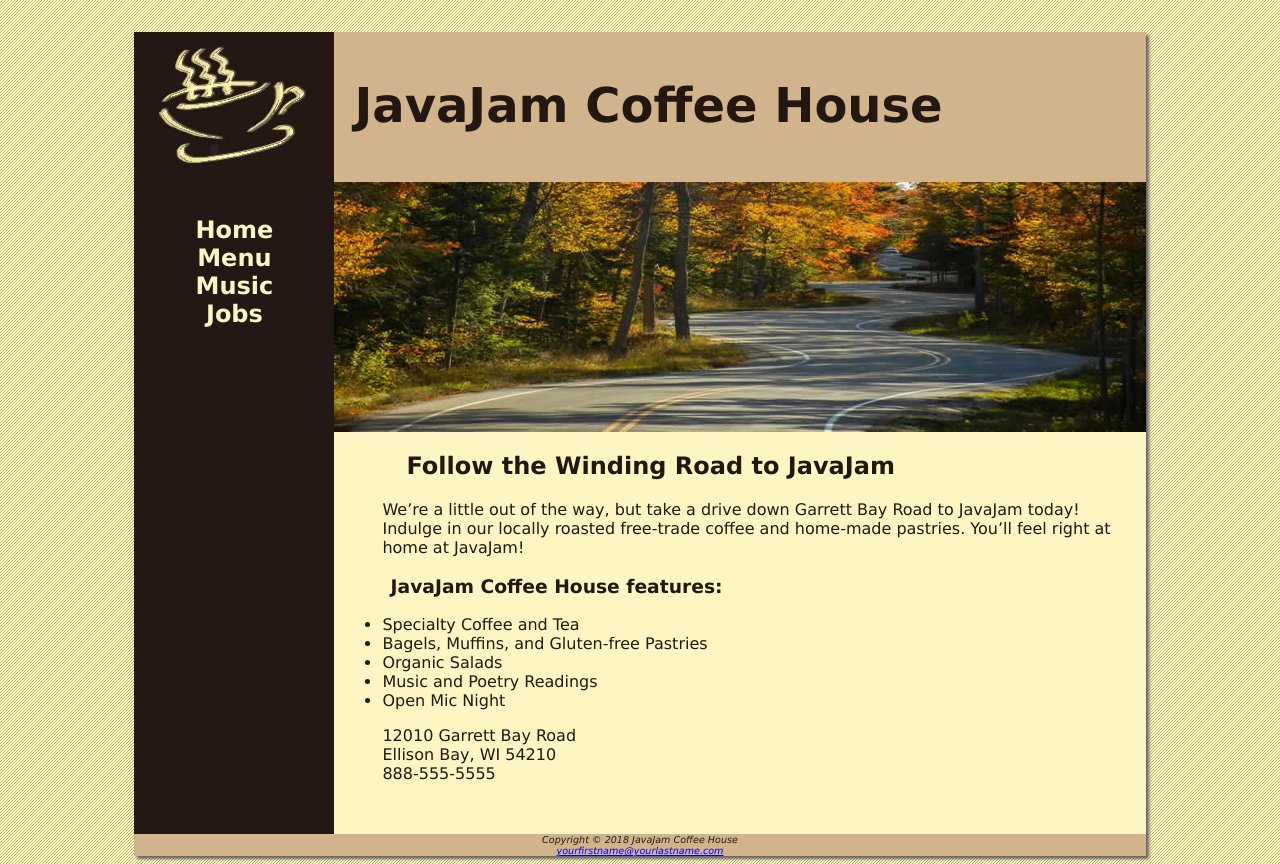
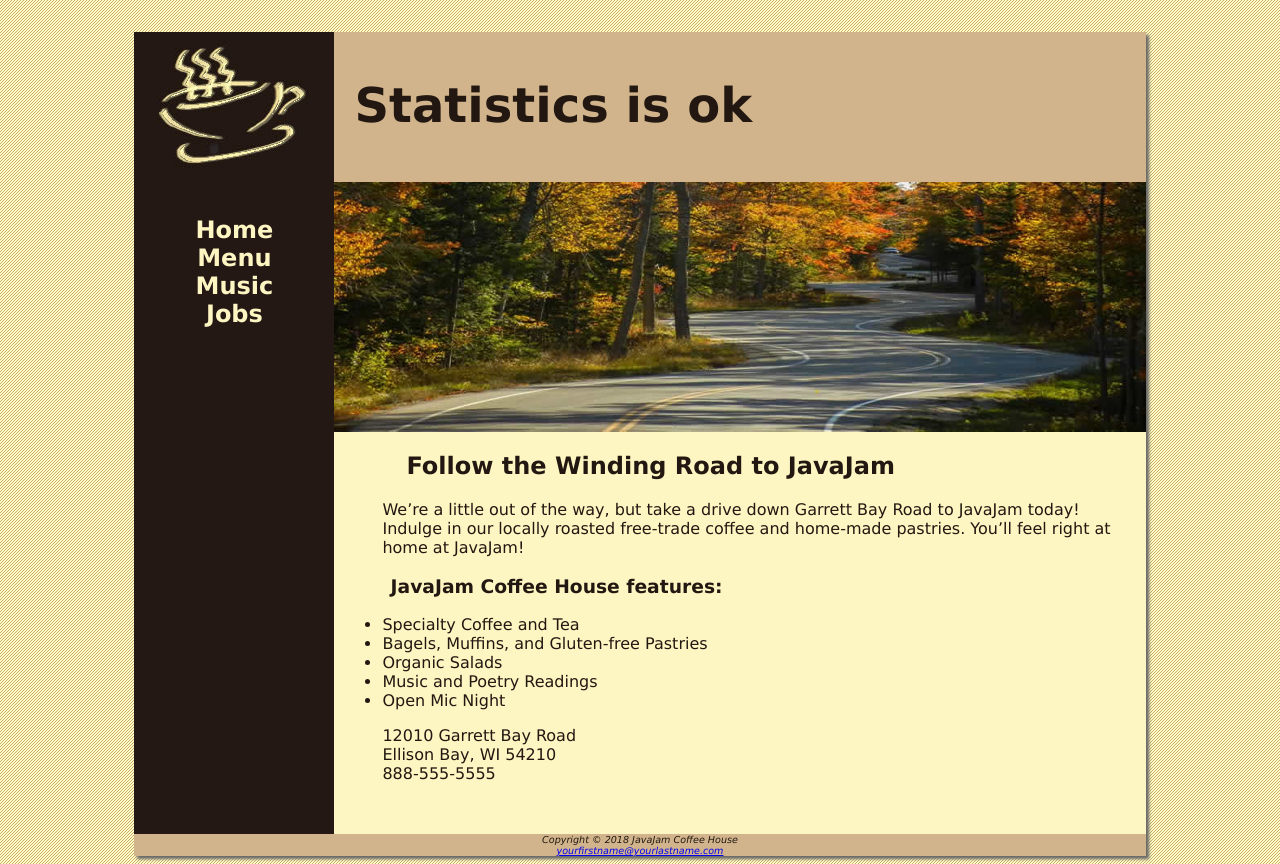
Before and after one commit to mohamed-mahir59/W-_h-n_shu-iq-.github.io, a plain HTML site: page javajam9/index.html in a window 1280 px wide. Drawn offline with Linux system fonts and the light colour scheme.

Commit message:
Update index.html

```diff
--- a/javajam9/index.html
+++ b/javajam9/index.html
@@ -9,7 +9,7 @@
 <body>
 <div id="wrapper">
 <header>
-<h1>JavaJam Coffee House</h1>
+<h1>Statistics is ok</h1>
 </header>
 <nav>
   <ul>
```
